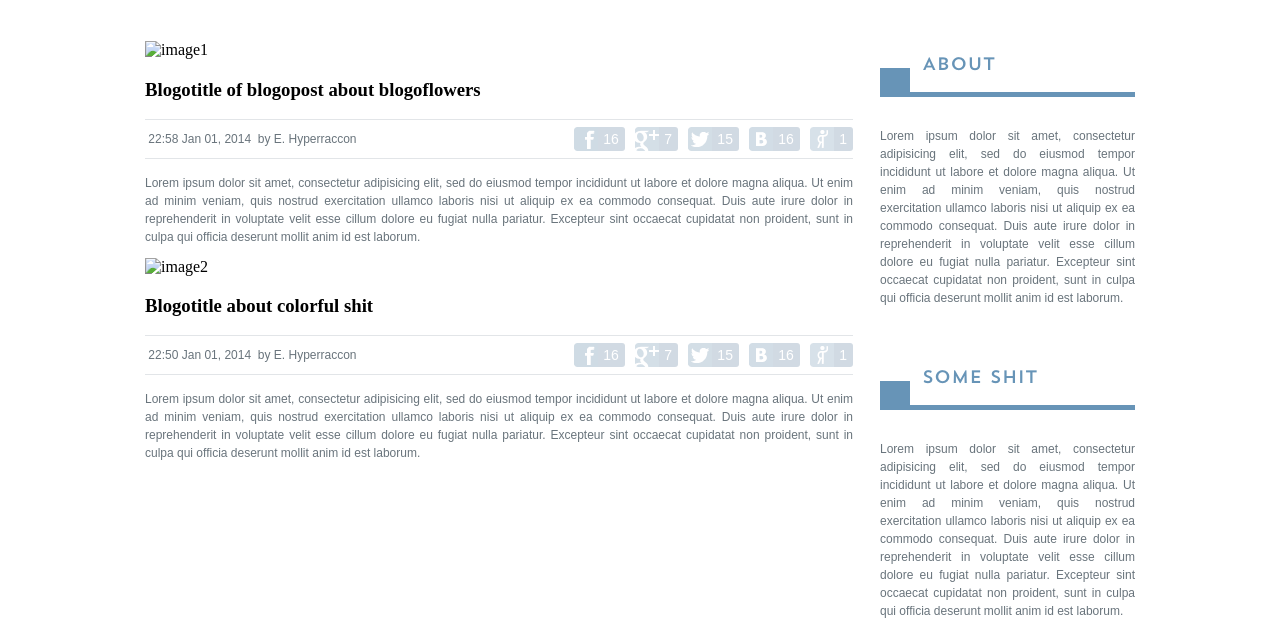
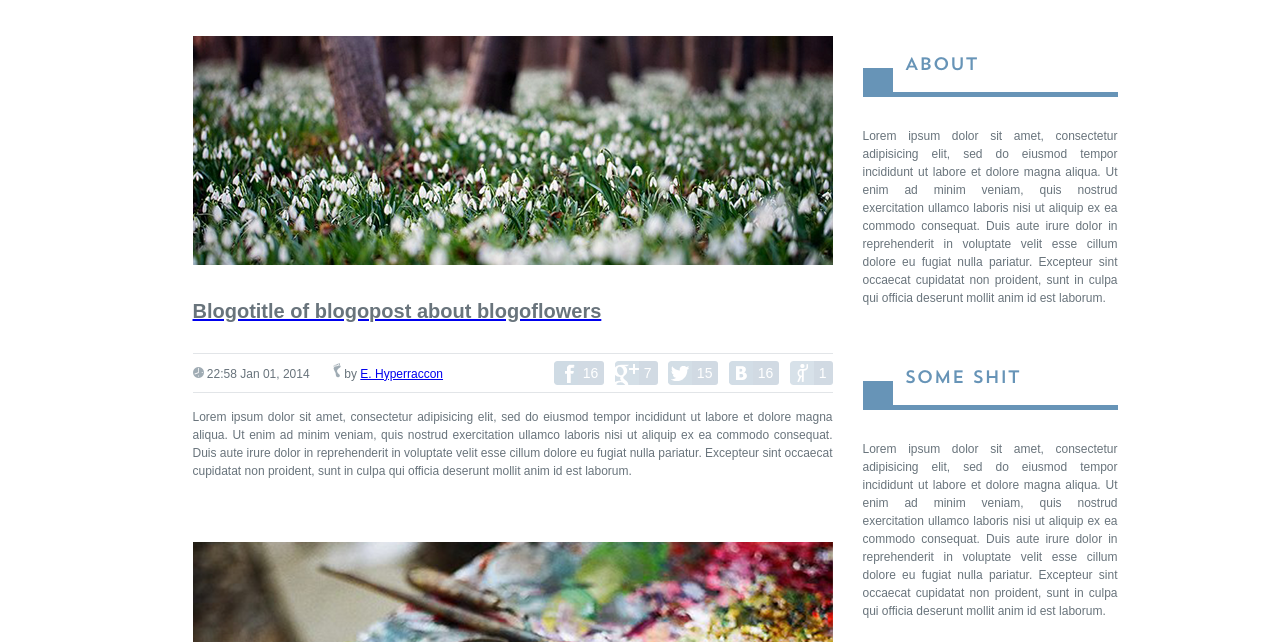
Before and after one commit to lubov15911/racco, a website: page index.html in a window 1280 px wide. Shown: the part 158-800 px from the top of the page. Drawn offline with nearby package versions, Linux system fonts and the light colour scheme; files that its build step writes are made by us from their sources.

Commit message:
Uploaded 1024 base layout

```diff
--- a/index.html
+++ b/index.html
@@ -31,21 +31,17 @@
     <main>
         <section class="articles">
             <article>
-                <img src="" alt="image1">
-                <h3>Blogotitle of blogopost about blogoflowers</h3>
+                <img src="images/image1.png" alt="image1" class="image">
+                <a href="#"><h3>Blogotitle of blogopost about blogoflowers</h3></a>
                 <div class="details">
-                    <div class="author">
+                    <div class="author-info">
                         <div>
-                            <div>
-                                <!-- logo -->
-                            </div>
+                            <div class="time"></div>
                             <span>22:58 Jan 01, 2014</span>
                         </div>
                         <div>
-                            <div>
-                                <!-- logo2 -->
-                            </div>
-                            <span>by E. Hyperraccon</span>
+                            <div class="author"></div>
+                            <span>by <a href="#">E. Hyperraccon</a></span>
                         </div>
                     </div>
                     <div class="publishing">
@@ -63,21 +59,17 @@
                     non proident, sunt in culpa qui officia deserunt mollit anim id est laborum.</p>
             </article>
             <article>
-                <img src="" alt="image2">
-                <h3>Blogotitle about colorful shit</h3>
+                <img src="images/image2.png" alt="image2">
+                <a href="#"><h3>Blogotitle about colorful shit</h3></a>
                 <div class="details">
-                    <div class="author">
+                    <div class="author-info">
                         <div>
-                            <div>
-                                <!-- logo -->
-                            </div>
+                            <div class="time"></div>
                             <span>22:50 Jan 01, 2014</span>
                         </div>
                         <div>
-                            <div>
-                                <!-- logo2 -->
-                            </div>
-                            <span>by E. Hyperraccon</span>
+                            <div class="author"></div>
+                            <span>by <a href="#">E. Hyperraccon</a></span>
                         </div>
                     </div>
                     <div class="publishing">
--- a/styles/main.less
+++ b/styles/main.less
@@ -60,10 +60,6 @@ nav {
 
 main {
   padding: 30px;
-}
-
-.articles {
-  max-width: calc(100%);
 }
 
 section {
@@ -162,11 +158,26 @@ aside {
 }
 
 .articles {
-  margin-right: 27px;
+  margin: 0 30px;
+  max-width: 640px;
+  padding-top: 15px;
 }
+
 article {
+  padding-bottom: 50px;
+
+  a:hover {
+    text-decoration: underline;
+    color: @main-text-color;
+  }
+
   h3 {
-
+    color: @main-text-color;
+    // TODO: there are duplicated parts! mixins
+    font-family: Arial;
+    font-size: 20px;
+    font-stretch: condensed;
+    padding: 10px 0;
   }
 
   .details {
@@ -179,10 +190,14 @@ article {
     align-items: center;
     margin-bottom: 15px;
 
-    .author {
+    .author-info {
       div {
         display: inline-block;
       }
+    }
+
+    .author-info > div:first-child {
+      margin-right: 20px;
     }
 
   }
@@ -246,20 +261,30 @@ article {
   .facebook {
     .icon(#3c5a98, -48px);
   }
-
   .google {
     .icon(#de512f, -72px);
   }
-
   .twitter {
     .icon(#00aced, -96px);
   }
-
   .vk {
     .icon(#48729e, -120px);
   }
-
   .yandex {
     .icon(#fa362f, -144px);
   }
 }
+
+.time {
+  height: 11px;
+  width: 11px;
+  background: url("../images/sprite.png");
+  background-position: -8px -168px;
+}
+
+.author {
+  height: 15px;
+  width: 8px;
+  background: url("../images/sprite.png");
+  background-position: 0 -168px;
+}
```
Also changed, not shown: images/image1.png (added), images/image2.png (added).
